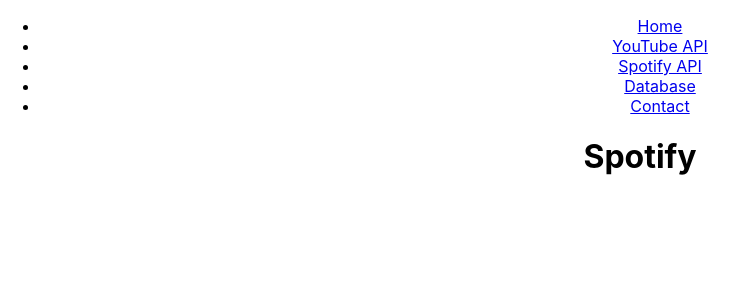
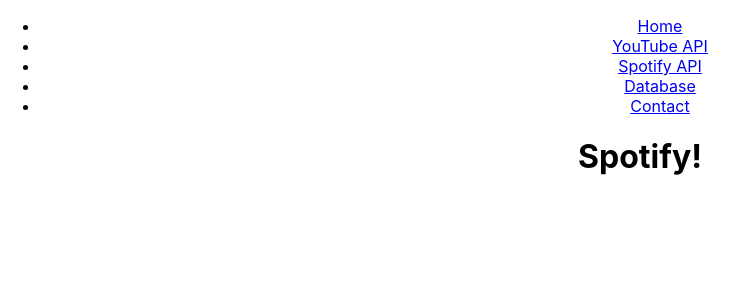
Before and after one commit to CatExposure/Portfolio, a React (Create React App) app: page /SpotifyAPI in a window 1280 px wide. Shown: the top 300 px of the page, without its empty margins (0-747 px from the left). Built offline with nearby package versions, Linux system fonts and the light colour scheme.

Commit message:
testing new branch

```diff
--- a/src/Spotify_API.js
+++ b/src/Spotify_API.js
@@ -3,7 +3,7 @@
 function SpotifyAPI(){
     return(
         <div>
-            <h1>Spotify</h1>
+            <h1>Spotify!</h1>
         </div>
     )
 }
```
